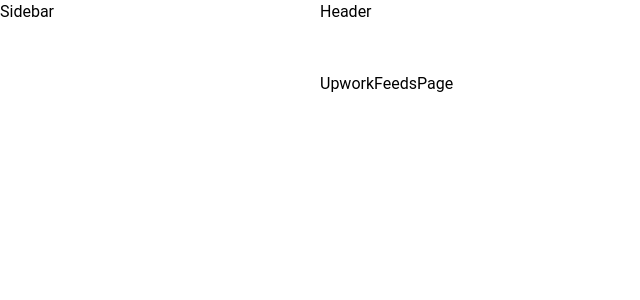
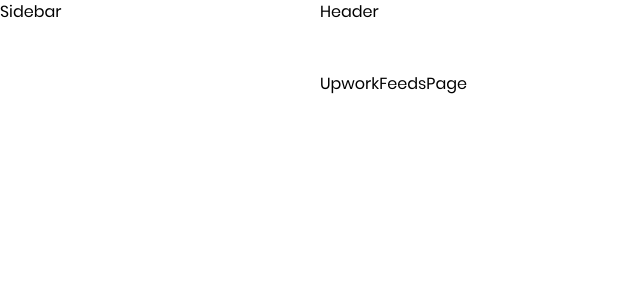
Before and after one commit to skabanets/sales-assistant, a React (Vite) app: page /upwork-feeds in a window 1280 px wide. Shown: the top 300 px of the page, without its empty margins (0-640 px from the left). Built offline with nearby package versions, Linux system fonts and the light colour scheme.

Commit message:
Correct font names in stylesheet

```diff
--- a/src/index.css
+++ b/src/index.css
@@ -1,6 +1,6 @@
 /* Fonts */
 @font-face {
-  font-family: "Popins";
+  font-family: "Poppins";
   src: url("./assets/fonts/Poppins-Regular.woff2") format("woff2"),
     url("./assets/fonts/Poppins-Regular.woff") format("woff"),
     url("assets/fonts/Poppins-Regular.ttf") format("truetype");
@@ -9,7 +9,7 @@
 }
 
 @font-face {
-  font-family: "Popins";
+  font-family: "Poppins";
   src: url("./assets/fonts/Poppins-Medium.woff2") format("woff2"),
     url("./assets/fonts/Poppins-Medium.woff") format("woff"),
     url("./assets/fonts/Poppins-Medium.ttf") format("truetype");
@@ -18,7 +18,7 @@
 }
 
 @font-face {
-  font-family: "Popins";
+  font-family: "Poppins";
   src: url("./assets/fonts/Poppins-SemiBold.woff2") format("woff2"),
     url("./assets/fonts/Poppins-SemiBold.woff") format("woff"),
     url("./assets/fonts/Poppins-SemiBold.ttf") format("truetype");
@@ -28,6 +28,6 @@
 
 /* Common styles */
 body {
-  font-family: "Roboto", sans-serif;
+  font-family: "Poppins", sans-serif;
   line-height: 1.5;
 }
```
